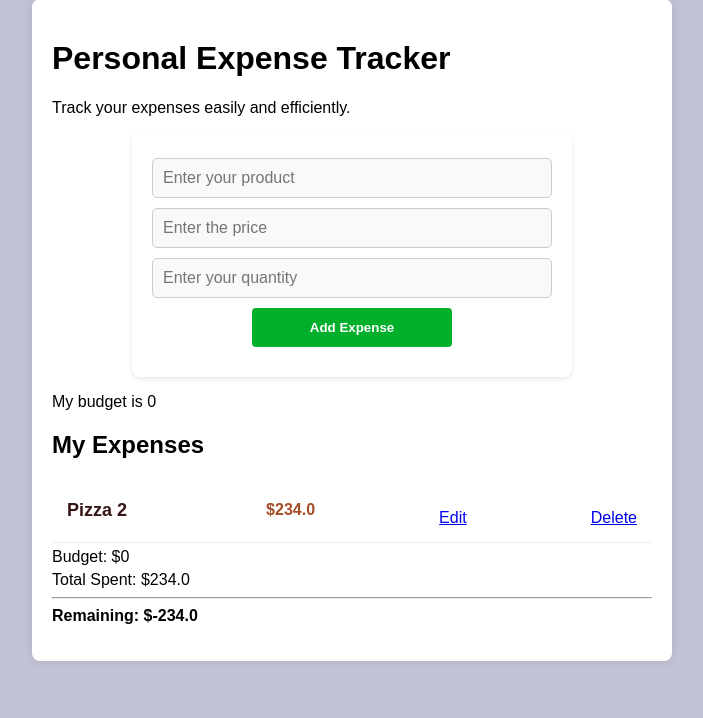
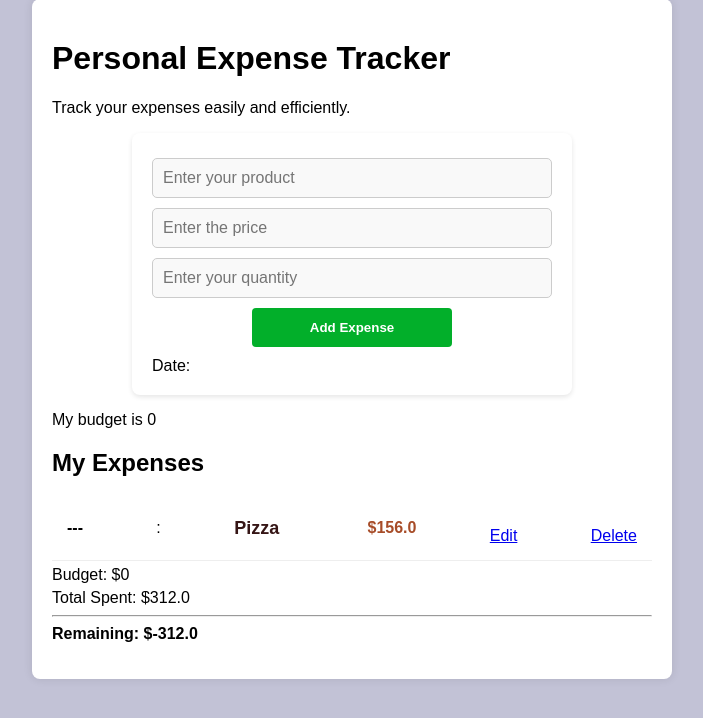
Before and after one commit to juzugu/Personal-expense-traker, a Flask app: page / in a window 1280 px wide. Shown: the part 51-769 px from the top of the page, without its empty margins (288-991 px from the left). Run offline with Flask 3, Linux system fonts and the light colour scheme.

Commit message:
Add date tracking to expenses and display in UI
Expenses now include a 'date' field, automatically set to the current date when added. The index.html template displays the date for each expense, improving tracking and visibility of expense history.

```diff
--- a/app.py
+++ b/app.py
@@ -1,6 +1,6 @@
 import json
 from flask import Flask, redirect,render_template,request, url_for
-
+from datetime import date
 app = Flask(__name__)
 # Function to save data to json file
 def save(data_to_save, budget):
@@ -56,10 +56,11 @@ def home():
 @app.route('/add', methods=['POST'])
 def add_expenses():
     my_expenses, budget = load()
+    today_date = date.today().strftime('%Y-%m-%d')
     product = request.form.get('product')
     price = float(request.form.get('price'))
     quantity = int(request.form.get('quantity'))
-    my_expenses.append({"product": product, "quantity": quantity, "price": price})
+    my_expenses.append({"product": product, "quantity": quantity, "price": price, "date": today_date})
     save(my_expenses, budget)
     return redirect(url_for('home'))
 if __name__ == '__main__':
--- a/saving_data.json
+++ b/saving_data.json
@@ -1 +1 @@
-{"saving_data.json": [{"product": "pizza 2", "price": "234.0", "quantity": "1"}], "budget": 0}
+{"saving_data.json": [{"product": "pizza", "price": "156.0", "quantity": "2"}], "budget": 0}
--- a/templates/index.html
+++ b/templates/index.html
@@ -15,12 +15,14 @@
             <input type="number" name="price" placeholder="Enter the price" required>
             <input type="number" name="quantity" placeholder="Enter your quantity" required>
             <button type="submit" class="btn-add">Add Expense</button>
+            <label>Date:</label>
         </form>
         <p>My budget is {{budget}}</p>
         <h2>My Expenses</h2>
             <ul>
                 {% for expense in expenses %}
                     <li>
+                        <strong>{{ expense.get('date', '---') }}</strong>:
                         <span class="product-n">{{ expense.product }}</span>
                         <span class="price">${{ expense.price }}</span>
 
```
